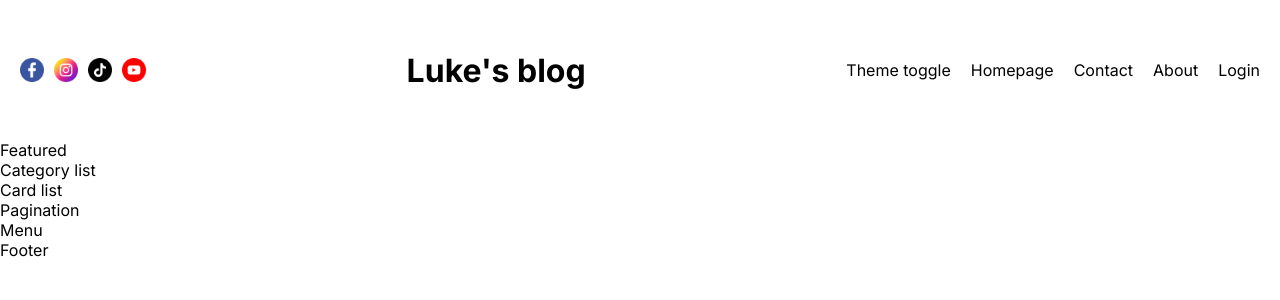
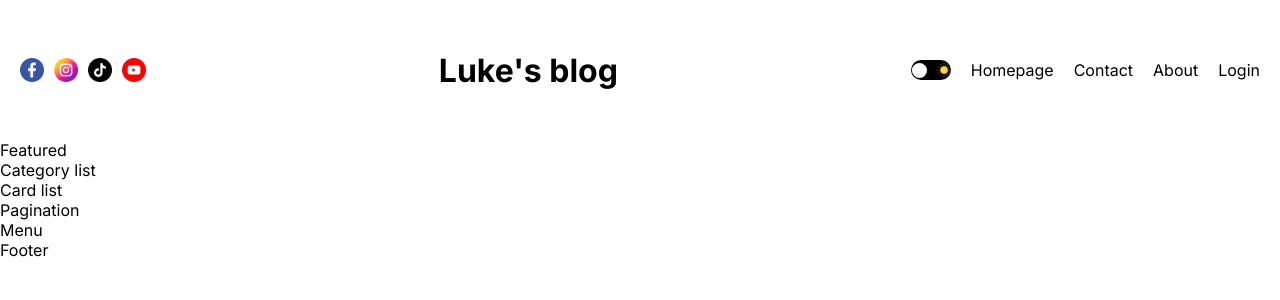
Before and after one commit to safak/next-blog, a Next.js app: page / in a window 1280 px wide. Shown: the top 300 px of the page. Built offline with nearby package versions, Linux system fonts and the light colour scheme.

Commit message:
add dark/light theme context and provider

```diff
--- a/src/app/globals.css
+++ b/src/app/globals.css
@@ -19,6 +19,13 @@
 a{
     color:inherit;
     text-decoration: none;
+}
+
+.dark{
+    --bg:#0f172a;
+    --textColor:#ddd;
+    --softBg:#1f273a;
+    --softTextColor:#a6a6a6;
 }
 
 .container{
--- a/src/app/layout.js
+++ b/src/app/layout.js
@@ -2,6 +2,8 @@
 import { Inter } from 'next/font/google'
 import Navbar from "@/components/navbar/Navbar";
 import Footer from "@/components/footer/Footer";
+import { ThemeContextProvider } from '@/context/ThemeContext';
+import ThemeProvider from '@/providers/ThemeProvider';
 
 
 const inter = Inter({ subsets: ['latin'] })
@@ -15,6 +17,8 @@
   return (
     <html lang="en">
       <body className={inter.className}>
+        <ThemeContextProvider>
+          <ThemeProvider>
         <div className="container">
           <div classname="wrapper">
             <Navbar />
@@ -22,6 +26,8 @@
             <Footer/>
           </div>
         </div>
+        </ThemeProvider>
+        </ThemeContextProvider>
       </body>
     </html>
   )
--- a/src/components/themeToggle/ThemeToggle.jsx
+++ b/src/components/themeToggle/ThemeToggle.jsx
@@ -1,8 +1,21 @@
-import styles from './themeToggle.module.css'
+"use client";
+
+import Image from "next/image";
+import styles from './themeToggle.module.css';
+import { useContext } from "react";
+import { ThemeContext } from "@/context/ThemeContext";
 
 const ThemeToggle = () => {
+
+    const {toggle, theme} = useContext(ThemeContext)
+    console.log(theme);
+
     return (
-        <div className={styles.container}>Theme toggle</div>
+        <div className={styles.container} onClick={toggle}>
+            <Image src="/moon.png" alt="" width={14} height={14}/>
+            <div className={styles.ball}></div>
+            <Image src="/sun.png" alt="" width={14} height={14}/>
+        </div>
     )
 }
 
--- a/src/components/themeToggle/themeToggle.module.css
+++ b/src/components/themeToggle/themeToggle.module.css
@@ -0,0 +1,20 @@
+.container {
+    width: 40px;
+    height: 20px;
+    border-radius: 50px;
+    cursor: pointer;
+    display: flex;
+    background-color: black;
+    align-items: center;
+    justify-content: space-between;
+    position: relative;
+}
+
+.ball {
+    width: 15px;
+    height: 15px;
+    border-radius: 50%;
+    background-color: white;
+    position: absolute;
+    left: 1px;
+}
--- /dev/null
+++ b/src/context/ThemeContext.jsx
@@ -0,0 +1,31 @@
+"use client";
+
+const { createContext, useState, useEffect } = require("react")
+
+export const ThemeContext = createContext()
+
+const getFromLocalStorage = () => {
+    if (typeof window !== undefined) {
+        const value = localStorage.getItem("theme");
+        return value || "light";
+    }
+}
+
+export const ThemeContextProvider = ({children}) => {
+    const [theme, setTheme] = useState(()=> {
+        return getFromLocalStorage();
+    });
+
+    const toggle = () => {
+        setTheme(theme==="light" ? "dark" : "light");
+    };
+
+    useEffect(() => {
+        localStorage.setItem("theme", theme);
+    }, [theme]);
+    return (
+        <ThemeContext.Provider value={{ theme , toggle}}>
+            {children}
+        </ThemeContext.Provider>
+    );
+}
--- /dev/null
+++ b/src/providers/ThemeProvider.jsx
@@ -0,0 +1,11 @@
+"use client";
+
+import { ThemeContext } from '@/context/ThemeContext'
+import React, { useContext } from 'react'
+
+const ThemeProvider = ({children}) => {
+    const {theme} = useContext(ThemeContext);
+    return <div className={theme}>{children}</div>;
+};
+
+export default ThemeProvider;
```
